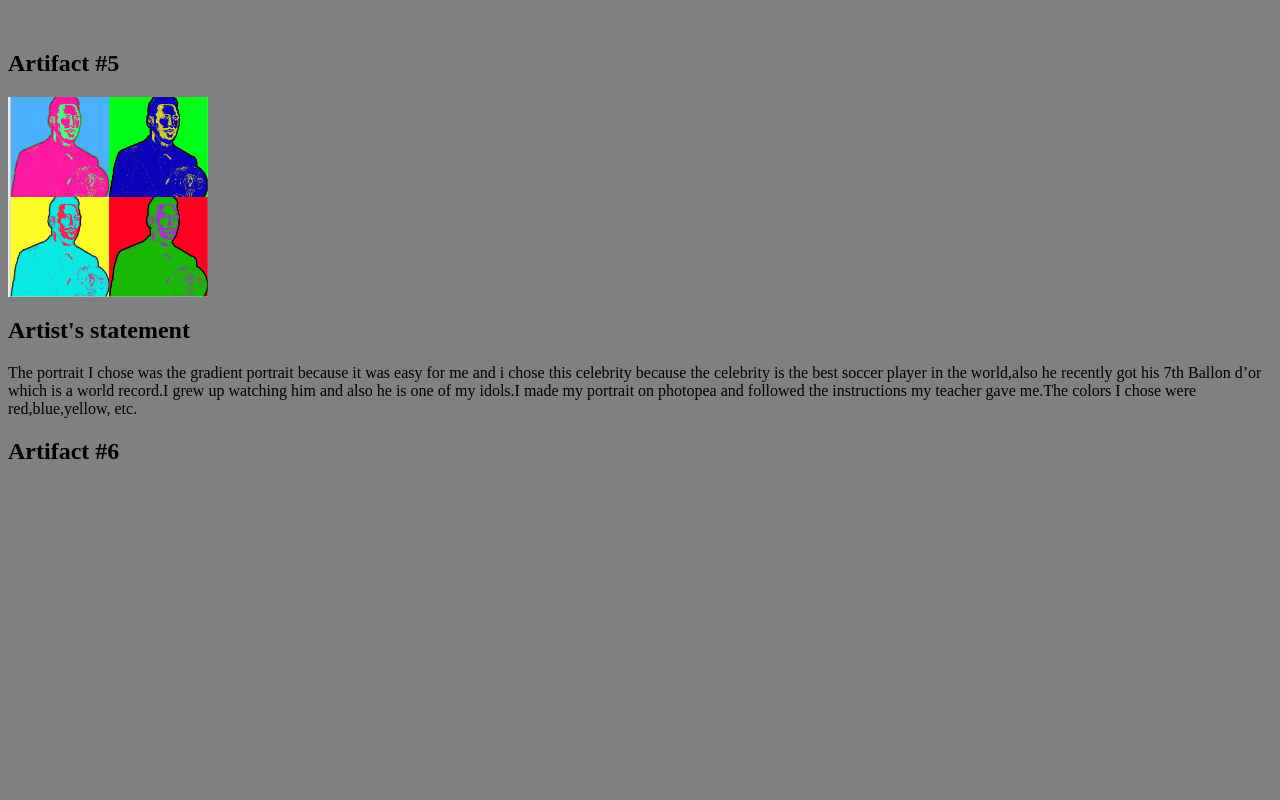
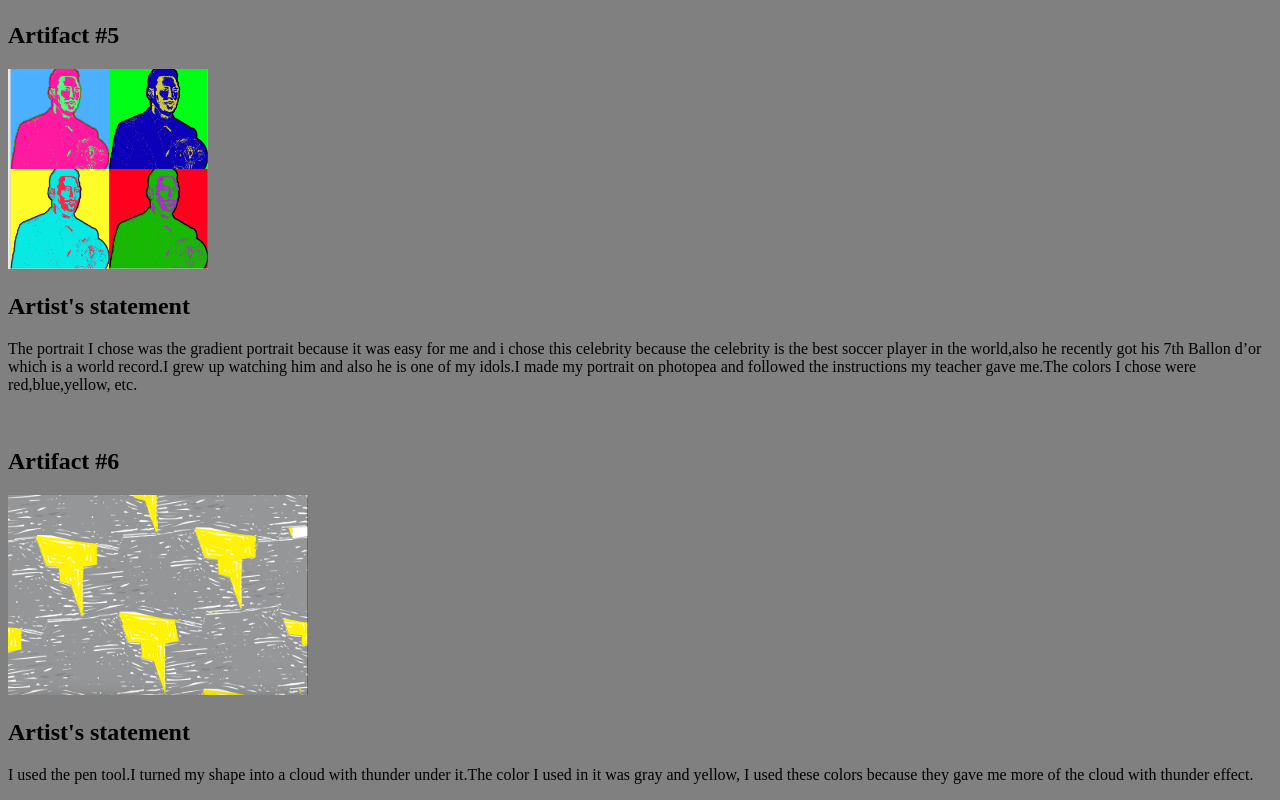
Before and after one commit to Jbthehacker/jbthehacker.github.io, a plain HTML site: page visualdesign.html in a window 1280 px wide. Shown: the part 1684-2484 px from the top of the page. Before the commit the page ends 2169 px from the top, so only its background shows below. Drawn offline with Linux system fonts and the light colour scheme.

Commit message:
Add files via upload

```diff
--- a/visualdesign.html
+++ b/visualdesign.html
@@ -1,4 +1,3 @@
-<br>
 <!doctype html>
 <html>
 <head>
@@ -29,7 +28,6 @@ body {
 <h2>Artist's statement</h2>
 	 <p>This project was called a coat of arms,kind of like a a badge of things we like and things we have in mind.I created this using adobe illustrator. </p>
 	<br>
-	<br>
 <h2>Artifact #2</h2>
 <img src="artifacts/Screenshot 2023-03-15 at 10.53.13 AM.png" width="200" height="200">
 	<h2>Artist's statement</h2>
@@ -48,9 +46,11 @@ body {
 <h2>Artifact #5</h2>
 <img src="Screenshot 2023-03-16 at 12.21.39 PM.png" width="200" height="200" alt=""/>
 	<h2>Artist's statement</h2>
-	<p>The portrait I chose was the gradient portrait because it was easy for me and i chose this celebrity because the celebrity is the best soccer player in the world,also he recently got his 7th Ballon d’or which is a world record.I grew up watching him and also he is one of my idols.I made my portrait on photopea and followed the instructions my teacher gave me.The colors I chose were red,blue,yellow, etc.
+	<p>The portrait I chose was the gradient portrait because it was easy for me and i chose this celebrity because the celebrity is the best soccer player in the world,also he recently got his 7th Ballon d’or which is a world record.I grew up watching him and also he is one of my idols.I made my portrait on photopea and followed the instructions my teacher gave me.The colors I chose were red,blue,yellow, etc. </p>
     <br>
 	<h2>Artifact #6</h2>
-</p>
+    <img src="Screenshot 2023-03-20 at 10.31.55 AM.png" width="300" height="200" alt=""/>
+<h2>Artist's statement</h2>
+	<p>I used the pen tool.I turned my shape into a cloud with thunder under it.The color I used in it was gray and yellow, I used these colors because they gave me more of the cloud with thunder effect.</p>
 </body>
 </html>
```
Also changed, not shown: Screenshot 2023-03-20 at 10.23.36 AM.png (added), Screenshot 2023-03-20 at 10.31.55 AM.png (added).
